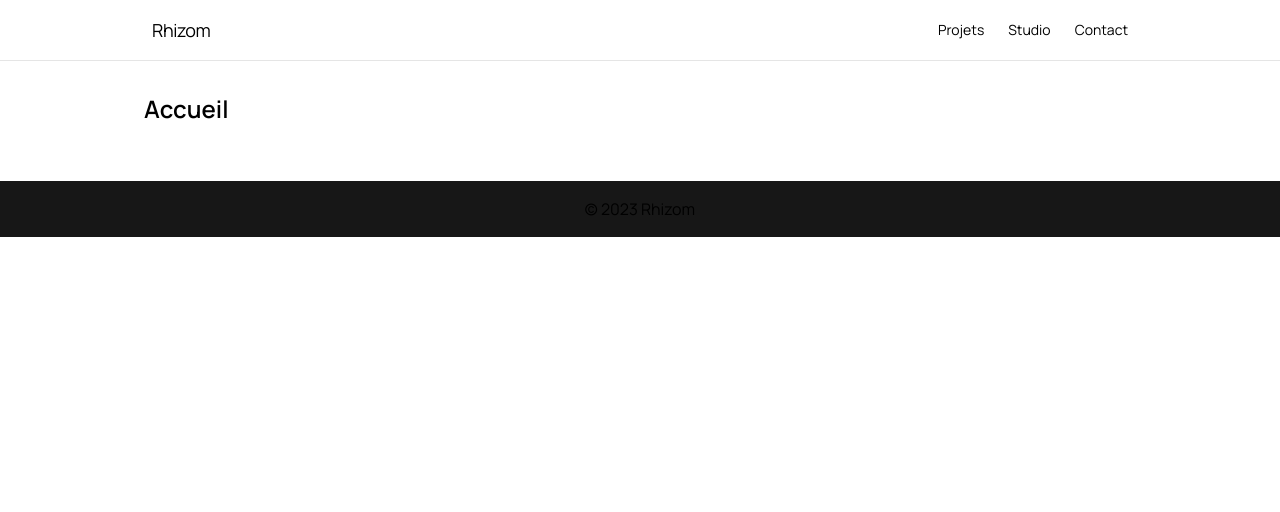
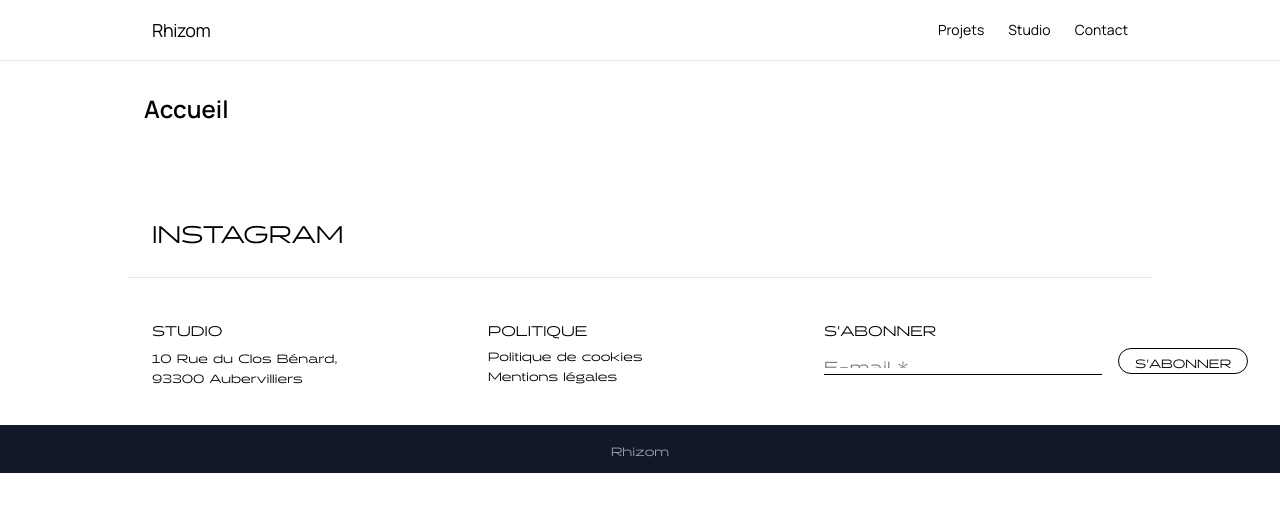
Before and after one commit to aachbaro/site_studio_rhizom, a Vue app in the folder studio-rhizom/: page / in a window 1280 px wide. Shown: the top 512 px of the page. Built offline with nearby package versions, Linux system fonts and the light colour scheme.

Commit message:
ajout du footer

```diff
--- a/studio-rhizom/src/components/Footer.vue
+++ b/studio-rhizom/src/components/Footer.vue
@@ -1,14 +1,65 @@
 <template>
-  <footer class="p-4 bg-neutral-900 text-center">
-    <p>&copy; 2023 Rhizom</p>
+  <footer class="bg-white text-black font-halogen">
+    <!-- Zone supérieure : titre + flèches -->
+    <div
+      class="max-w-screen-lg mx-auto px-6 py-8 flex justify-between items-center"
+    >
+      <h2 class="text-2xl uppercase">Instagram</h2>
+    </div>
+
+    <!-- Zone inférieure : 3 colonnes / stack mobile -->
+    <div
+      class="max-w-screen-lg mx-auto px-6 py-10 grid grid-cols-1 md:grid-cols-3 gap-8 border-t border-gray-200"
+    >
+      <!-- STUDIO -->
+      <div>
+        <h3 class="text-sm uppercase mb-2">Studio</h3>
+        <p class="text-xs leading-relaxed">
+          10 Rue du Clos Bénard,<br />
+          93300 Aubervilliers
+        </p>
+      </div>
+
+      <!-- POLITIQUE -->
+      <div>
+        <h3 class="text-sm uppercase mb-2">Politique</h3>
+        <ul class="text-xs space-y-1">
+          <li><a href="#" class="hover:underline">Politique de cookies</a></li>
+          <li><a href="#" class="hover:underline">Mentions légales</a></li>
+        </ul>
+      </div>
+
+      <!-- S’ABONNER -->
+      <div>
+        <h3 class="text-sm uppercase mb-2">S’abonner</h3>
+        <form class="flex flex-col sm:flex-row sm:items-center gap-4">
+          <label for="email" class="sr-only">E-mail</label>
+          <input
+            id="email"
+            type="email"
+            placeholder="E-mail *"
+            class="border-b border-black focus:outline-none flex-1 pb-1 placeholder-black/50"
+            required
+          />
+          <button
+            type="submit"
+            class="border border-black rounded-full px-4 py-1 text-xs uppercase hover:bg-black hover:text-white transition"
+          >
+            s’abonner
+          </button>
+        </form>
+      </div>
+    </div>
+
+    <!-- Bas de footer -->
+    <div class="bg-gray-900 text-gray-400 text-xs text-center py-4">Rhizom</div>
   </footer>
 </template>
 
-<script>
-export default {
-  name: 'Footer'
-}
+<script setup>
+// Pas de logique spécifique pour l'instant
 </script>
 
 <style scoped>
+/* Si besoin d’ajustements spécifiques, tu peux les ajouter ici */
 </style>
```
